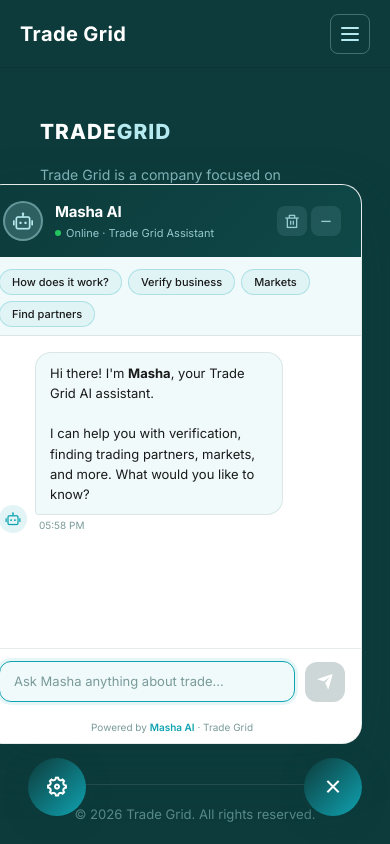
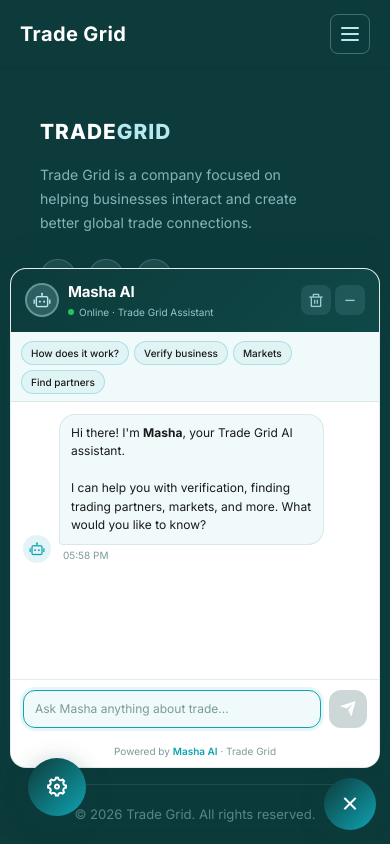
Before and after one commit to dswcodex-cmd/TradeGrid, a website: page Front-end/New Landing - Page/landing.html in a window 390 px wide. Both pictures are taken after a click on the link "Masha AI". Shown: the part 11395-12239 px from the top of the page. Before the commit the page ends 12000 px from the top, so only its background shows below. After the commit the page ends 12000 px from the top, so only its background shows below. Drawn offline with nearby package versions, Linux system fonts and the light colour scheme.

```diff
--- a/Front-end/New Landing - Page/landing.css
+++ b/Front-end/New Landing - Page/landing.css
@@ -762,8 +762,78 @@ body.dark-mode .masha-send:hover { background: #0d8a96; }
   .stats-section { gap: 40px; flex-wrap: wrap; }
   .contact-layout { grid-template-columns: 1fr; }
   .footer-container { grid-template-columns: 1fr; }
+  .masha-fab {
+    right: 18px;
+    bottom: 18px;
+    width: 52px;
+    height: 52px;
+  }
+  .masha-window {
+    right: 12px;
+    bottom: 82px;
+    width: min(360px, calc(100vw - 24px));
+    height: min(540px, calc(100dvh - 110px));
+    max-height: calc(100vh - 110px);
+    border-radius: 16px;
+  }
+  .masha-header {
+    padding: 12px 14px;
+    gap: 9px;
+  }
+  .masha-avatar {
+    width: 34px;
+    height: 34px;
+    font-size: 17px;
+  }
+  .masha-status {
+    font-size: 10px;
+  }
+  .masha-chips {
+    padding: 9px 10px 7px;
+    gap: 5px;
+    max-height: 76px;
+    overflow-y: auto;
+  }
+  .masha-chip {
+    padding: 5px 9px;
+    font-size: 10px;
+  }
+  .masha-messages {
+    padding: 12px;
+    gap: 10px;
+  }
+  .msg-bubble {
+    max-width: 86%;
+    font-size: 12px;
+    padding: 9px 11px;
+  }
+  .masha-input-area {
+    padding: 10px 12px;
+    gap: 8px;
+  }
+  .masha-textarea {
+    min-height: 38px;
+    font-size: 12px;
+    padding: 9px 11px;
+  }
+  .masha-send {
+    width: 38px;
+    height: 38px;
+  }
 }
 @media (max-width: 480px) {
   .team { grid-template-columns: 1fr; }
   .hero-buttons { flex-direction: column; }
+  .masha-window {
+    left: 10px;
+    right: 10px;
+    width: auto;
+    bottom: 76px;
+    height: min(500px, calc(100dvh - 94px));
+    max-height: calc(100vh - 94px);
+  }
+  .masha-fab {
+    right: 14px;
+    bottom: 14px;
+  }
 }
--- a/server.js
+++ b/server.js
@@ -33,7 +33,7 @@ app.use(express.static(path.join(__dirname, "Front-end")));
 app.use(express.static(path.join(__dirname, "Front-end", "Login - Page")));
 
 app.get("/", (req, res)=>{
-  res.sendFile(path.join(__dirname, "Front-end", "Login - Page", "login.html"))
+  res.sendFile(path.join(__dirname, "Front-end", "New Landing - Page", "landing.html"))
 })
 
 const server = http.createServer(app);
```
Also changed, not shown: controllers/authController.js (+31 -6 lines).
